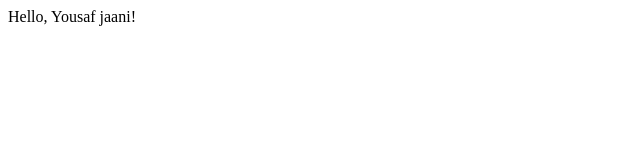
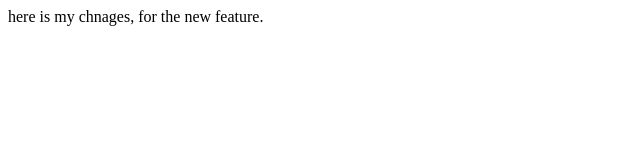
Before and after one commit to YousafDurran/new_name, a plain HTML site: page index.html in a window 1280 px wide. Shown: the whole page, without its empty margins (0-640 px from the left). Drawn offline with Linux system fonts and the light colour scheme.

Commit message:
new branch for new feature

```diff
--- a/index.html
+++ b/index.html
@@ -5,6 +5,7 @@
         <title>My Web Page!</title>
     </head>
     <body>
-        Hello, Yousaf jaani!
+        here is my chnages,
+        for the new feature.
     </body>
 </html>
```
